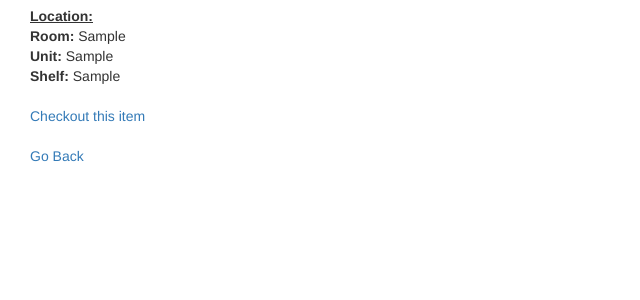
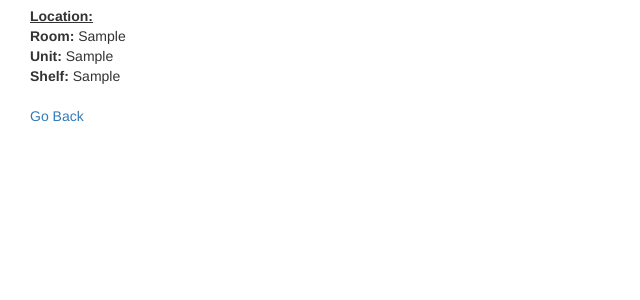
Before and after one commit to kmjungersen/OSF_Inventory_Management_System, a Django app: page /inventory/view_item/1/1/ in a window 1280 px wide. Shown: the part 367-667 px from the top of the page, without its empty margins (0-640 px from the left). Run offline with Django 3.2, Linux system fonts and the light colour scheme; tables that the repository leaves empty hold one stand-in row (values such as "Sample post"); some libraries are stand-ins or nearby versions.

Commit message:
Fixed minor logic error that prevented checkout/checkin procedures from working properly

```diff
--- a/inventory_main/inventory/templates/inventory/view_item.html
+++ b/inventory_main/inventory/templates/inventory/view_item.html
@@ -11,17 +11,17 @@
     <h2>{{ item }}</h2>
     <br/>
 
-    {% if item.checked_out %}
+    {% if item.checked_in %}
+
+        <sh>This item is currently checked in.</sh>
+        <br/>
+        <a href="checkout/">Check-out this item</a>
+
+    {% else %}
 
         <sh>This item is currently checked out.</sh>
         <br/>
         <a href="checkin/">Check-in this item</a>
-
-    {% else %}
-
-        <sh>This item is currently checked in.</sh>
-        <br/>
-        <a href="checkout/">Check-out this item</a>
 
     {% endif %}
 
@@ -63,10 +63,6 @@
         <b>Shelf: </b>{{ item.location_shelf }}
         <br/><br/>
 
-
-    <a href="checkout_form">Checkout this item</a>
-    <br/><br/>
-
     <a href="javascript:history.back()">Go Back</a>
         <br/>
 
```
